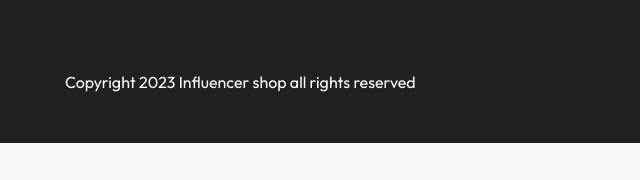
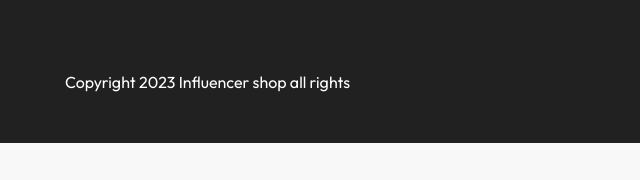
Before and after one commit to Iftakehr/my-project-advance-css, a plain HTML site: page index.html in a window 1280 px wide. Shown: the part 4894-5074 px from the top of the page, 0-640 px from the left. Drawn offline with Linux system fonts and the light colour scheme.

Commit message:
firstchange

```diff
--- a/index.html
+++ b/index.html
@@ -317,7 +317,7 @@
                 </div>
 
                 <div class="footer-tail">
-                    <p>Copyright 2023 Influencer shop all rights reserved</p>
+                    <p>Copyright 2023 Influencer shop all rights</p>
                     <img src="/images/payment 1.png">
 
                 </div>
```
